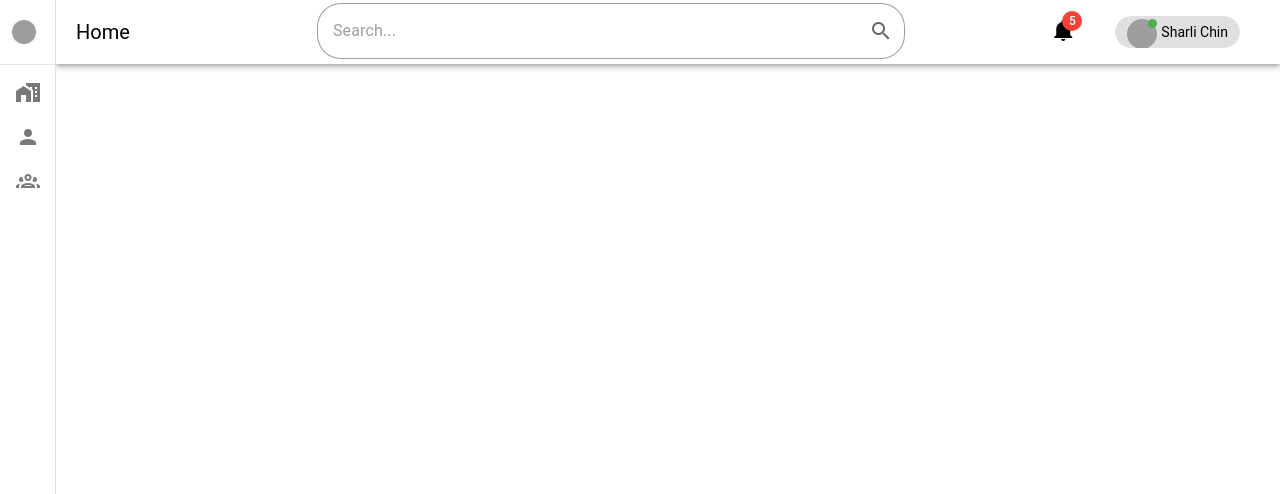
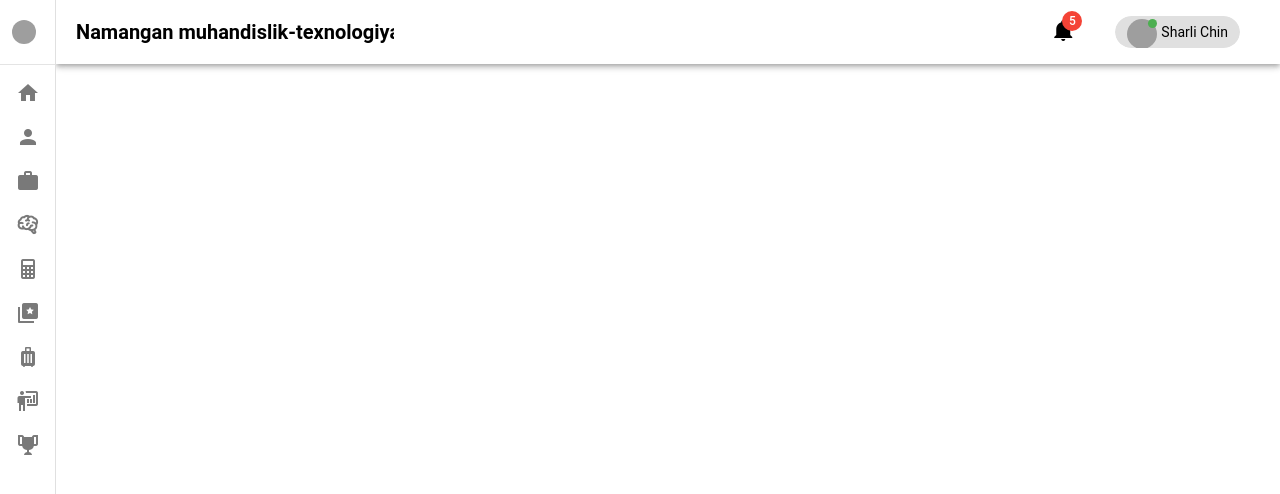
Before and after one commit to Hamidullo/admin, a Vue app: page / in a window 1280 px wide. Shown: the top 494 px of the page. Built offline with nearby package versions, Linux system fonts and the light colour scheme; grey boxes are pictures that could not be loaded.

Commit message:
Routing 2 Commit

```diff
--- a/src/components/Header.vue
+++ b/src/components/Header.vue
@@ -5,15 +5,19 @@
     elevation="4"
     color="white">
 
-    <v-app-bar-title>Home</v-app-bar-title>
+    <v-app-bar-title>
+      <h4>
+        Namangan muhandislik-texnologiya instituti
+      </h4>
+    </v-app-bar-title>
 
     <v-spacer/>
 
-    <v-col lg="6" cols="12">
+<!--    <v-col lg="6" cols="12">
       <v-form class="mt-5">
         <v-text-field variant="outlined" rounded dense placeholder="Search..." append-inner-icon="mdi-magnify"/>
       </v-form>
-    </v-col>
+    </v-col>-->
 
     <v-spacer/>
 
@@ -87,7 +91,6 @@ export default {
     return{
       menus: [
         {title: 'Profile', icon: 'mdi-account'},
-        { icon: 'mdi-key', title: 'Change Password'},
         { icon: 'mdi-cog', title: 'Settings'},
         { icon: 'mdi-logout', title: 'Logout'},
       ],
--- a/src/components/Sidebar.vue
+++ b/src/components/Sidebar.vue
@@ -23,9 +23,15 @@
     <v-divider></v-divider>
 
     <v-list density="compact" nav>
-      <v-list-item prepend-icon="mdi-home-city" title="Home" value="home" @click="this.$router.push({name: 'Dashboard'})"></v-list-item>
-      <v-list-item prepend-icon="mdi-account" title="My Account" value="account" @click="this.$router.push({name: 'About'})"></v-list-item>
-      <v-list-item prepend-icon="mdi-account-group-outline" title="Users" value="users" @click="this.$router.push({name: 'Users'})"></v-list-item>
+      <v-list-item prepend-icon="mdi-home" title="BOSH OYNA" value="home" @click="this.$router.push({name: 'Dashboard'})"></v-list-item>
+      <v-list-item prepend-icon="mdi-account" title="SHAXSIY MA’LUMOTLAR" value="account" @click="this.$router.push({name: 'About'})"></v-list-item>
+      <v-list-item prepend-icon="mdi-briefcase" title="O’QUV-USLUBIY ISHLAR" value="works" @click="this.$router.push({name: 'Users'})"></v-list-item>
+      <v-list-item prepend-icon="mdi-brain" title="ILMIY ISHLAR" value="brain" @click="this.$router.push({name: 'Users'})"></v-list-item>
+      <v-list-item prepend-icon="mdi-calculator" title="LOYIHALAR VA TIJORATLASHTIRISH" value="projects" @click="this.$router.push({name: 'Users'})"></v-list-item>
+      <v-list-item prepend-icon="mdi-star-box-multiple" title="IXTIROCHILIK VA RATSIONALIZATORLIK" value="invention" @click="this.$router.push({name: 'Users'})"></v-list-item>
+      <v-list-item prepend-icon="mdi-bag-suitcase" title="XALQARO XAMKORLIK MASALALARI" value="international" @click="this.$router.push({name: 'Users'})"></v-list-item>
+      <v-list-item prepend-icon="mdi-human-male-board-poll" title="USTOZ-SHOGIRD TIZIMI" value="teacher" @click="this.$router.push({name: 'Users'})"></v-list-item>
+      <v-list-item prepend-icon="mdi-trophy" title="ERISHGAN YUTUQLARI" value="achievement" @click="this.$router.push({name: 'Users'})"></v-list-item>
     </v-list>
   </v-navigation-drawer>
 </template>
--- a/src/views/Dashboard.vue
+++ b/src/views/Dashboard.vue
@@ -1,18 +1,18 @@
 <template>
   <v-app id="inspire">
 
-    <v-main app>
+    <v-main app >
       <v-container
         class="py-8 px-6"
         fluid
       >
-        <v-row>
+        <v-row >
           <v-col
             v-for="card in cards"
             :key="card"
             cols="12"
           >
-            <v-card>
+            <v-card class="elevation-2">
               <v-list lines="two">
                 <v-list-subheader :title="card"></v-list-subheader>
 
```
